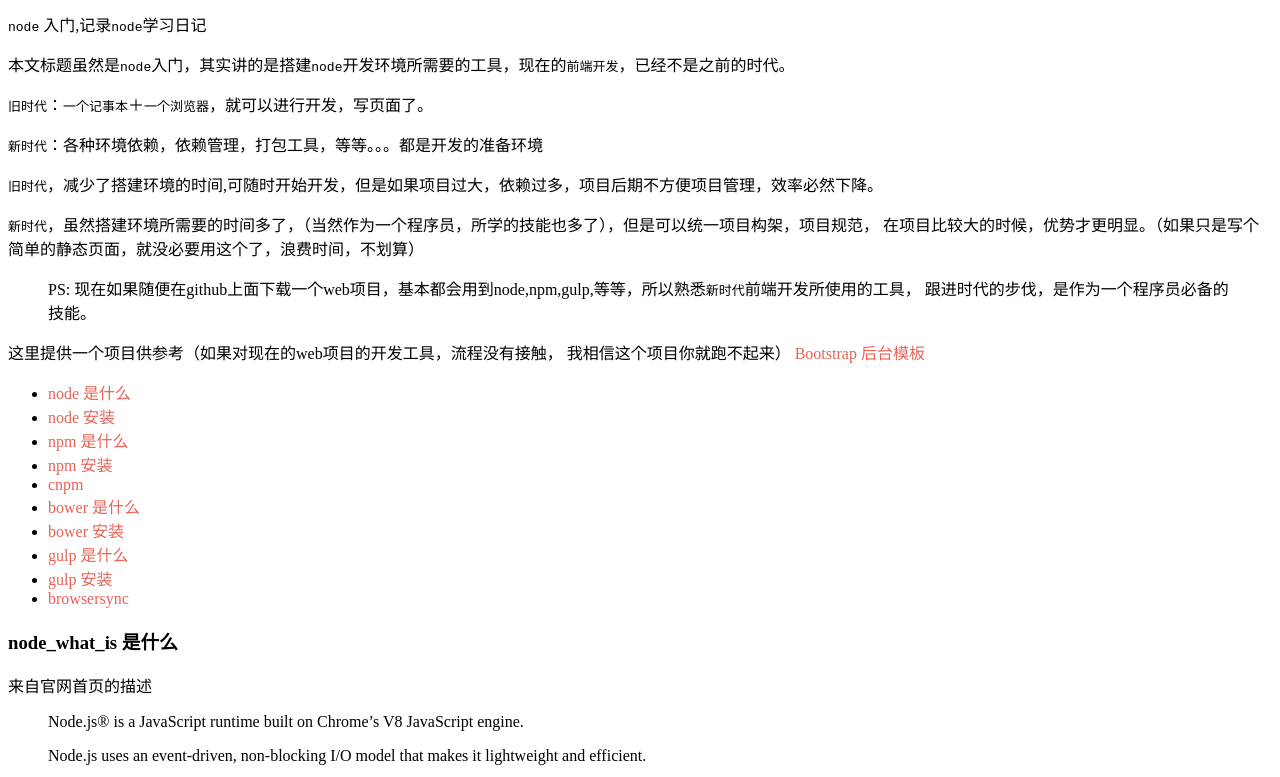
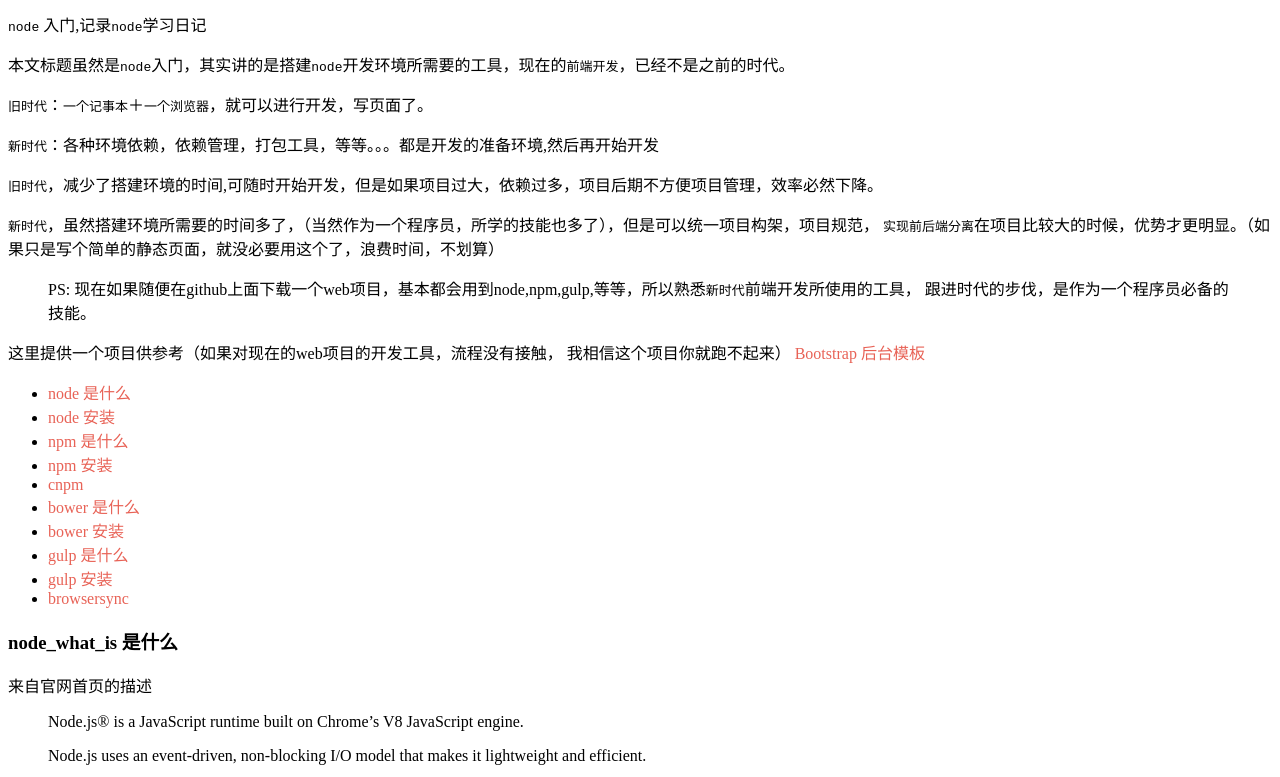
Before and after one commit to web1992/blog, a Jekyll site: the page built from _posts/2016-08-15-node-guide-step-1.markdown, in a window 1280 px wide and 900 px high, scrolled down 901 px, cut to the strip 123-900 px from the top of the window. Built offline with Jekyll 4.4.1, drawn with Linux system fonts in a browser that asks for light colours; Markdown is read by kramdown in place of the engine named in the settings; comment, search, counter and statistics services are not loaded.

Commit message:
fix [node]

```diff
--- a/_posts/2016-08-15-node-guide-step-1.markdown
+++ b/_posts/2016-08-15-node-guide-step-1.markdown
@@ -13,12 +13,12 @@ keywords: node,web1992
 
 `旧时代`：`一个记事本`＋`一个浏览器`，就可以进行开发，写页面了。
 
-`新时代`：各种环境依赖，依赖管理，打包工具，等等。。。都是开发的准备环境
+`新时代`：各种环境依赖，依赖管理，打包工具，等等。。。都是开发的准备环境,然后再开始开发
 
 `旧时代`，减少了搭建环境的时间,可随时开始开发，但是如果项目过大，依赖过多，项目后期不方便项目管理，效率必然下降。
 
 `新时代`，虽然搭建环境所需要的时间多了，（当然作为一个程序员，所学的技能也多了），但是可以统一项目构架，项目规范，
-在项目比较大的时候，优势才更明显。（如果只是写个简单的静态页面，就没必要用这个了，浪费时间，不划算）
+`实现前后端分离`在项目比较大的时候，优势才更明显。（如果只是写个简单的静态页面，就没必要用这个了，浪费时间，不划算）
 
 >PS: 现在如果随便在github上面下载一个web项目，基本都会用到node,npm,gulp,等等，所以熟悉`新时代`前端开发所使用的工具，
 >跟进时代的步伐，是作为一个程序员必备的技能。
```
